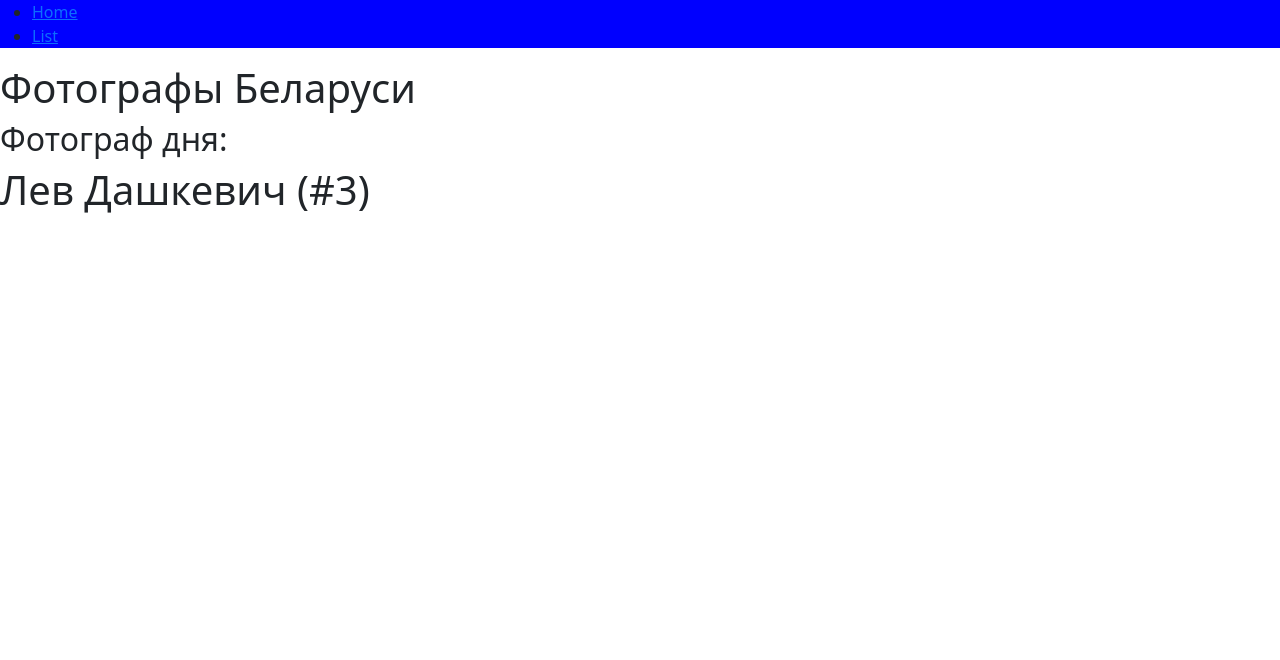
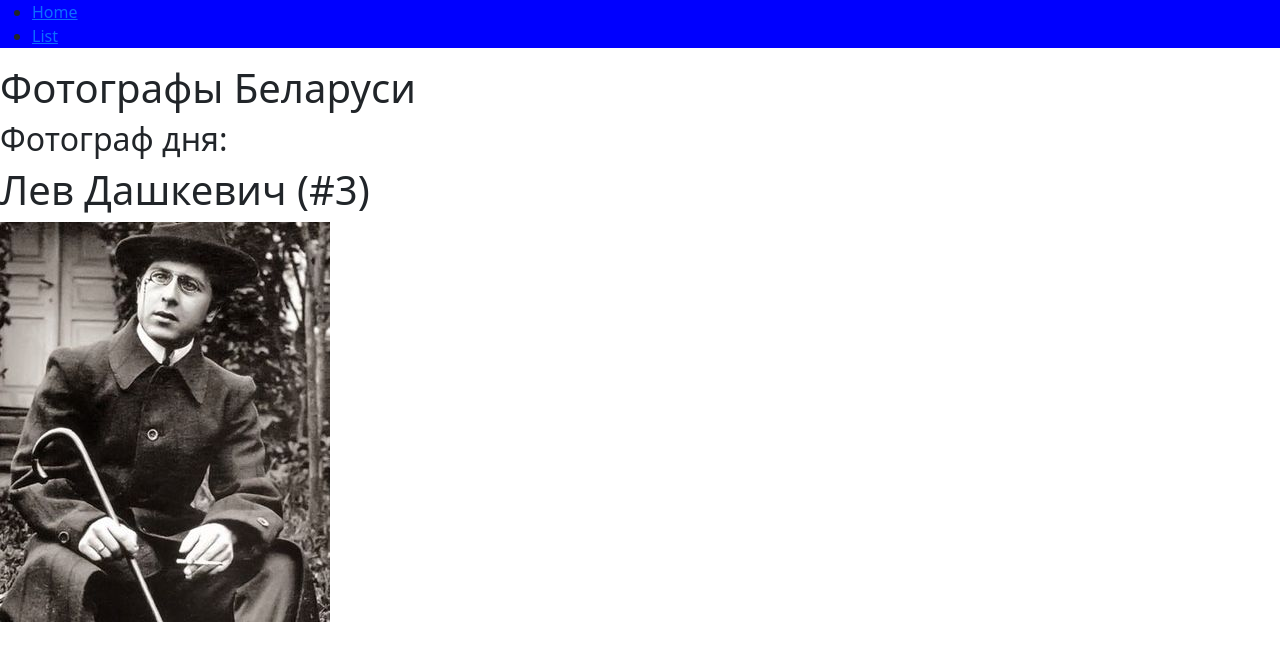
Before and after one commit to Blooife/rpi_laba2, a React (Create React App) app: page / in a window 1280 px wide. Shown: the top 660 px of the page. Built offline with nearby package versions, Linux system fonts and the light colour scheme.

Commit message:
adding_photos

```diff
--- a/src/App.js
+++ b/src/App.js
@@ -16,7 +16,6 @@ const PhotographersAPI = {
   all: function() { return this.photographers},
 }
 
-
 function Card(){
     const params = useParams();
     const id = params.number;
@@ -27,6 +26,7 @@ function Card(){
     }
     return (
     <div>
+      <img src={require(`./data/${photographer.fileName}/portrait.jpg`)} />
       <h1>{photographer.name} (#{photographer.number})</h1>
       <Link to='/List'>Вернуться к списку</Link>
     </div>
@@ -60,6 +60,7 @@ function Home(){
 
     <div>
       <h1>{photographer.name} (#{photographer.number})</h1>
+      <img src={require(`./data/${photographer.fileName}/portrait.jpg`)} />
     </div>
   </div>
   );
```
